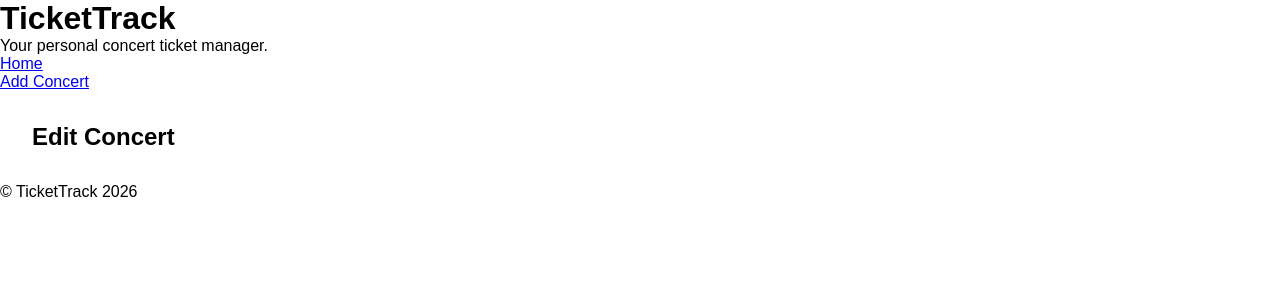
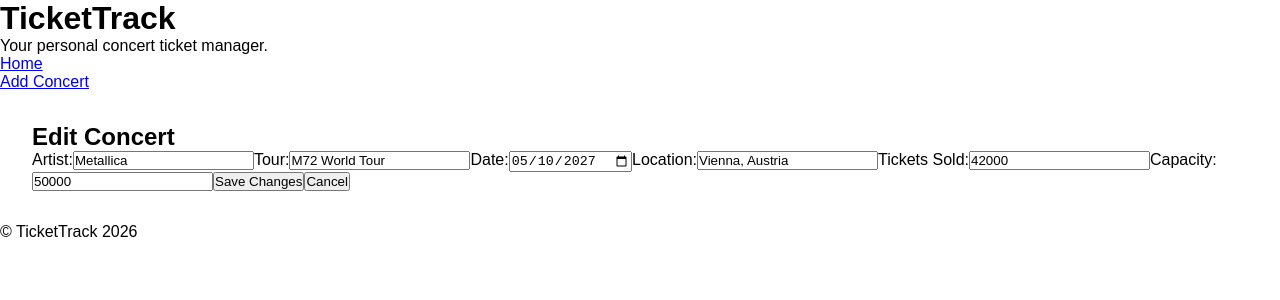
Before and after one commit to Spiritus93/TicketTrack, a React (Vite) app: page /edit-concert/1 in a window 1280 px wide. Shown: the top 300 px of the page. Built offline with nearby package versions, Linux system fonts and the light colour scheme; data requests are answered from the project's data file.

Commit message:
Added edit functionality with validation

```diff
--- a/data/db.json
+++ b/data/db.json
@@ -26,6 +26,15 @@
       "location": "Milan, Italy",
       "ticketsSold": 37000,
       "capacity": 60000
+    },
+    {
+      "artist": "Journey",
+      "tour": "Stars",
+      "date": "2026-09-09",
+      "location": "Ljubljana, Slovenia",
+      "ticketsSold": "12000",
+      "capacity": "20000",
+      "id": "LX9YUp28cmU"
     }
   ],
   "$schema": "./node_modules/json-server/schema.json"
--- a/src/pages/EditConcert/EditConcert.jsx
+++ b/src/pages/EditConcert/EditConcert.jsx
@@ -1,5 +1,231 @@
+import { useNavigate, useParams } from "react-router-dom";
+import { useEffect, useState } from "react";
+
 const EditConcert = () => {
-    return <h2>Edit Concert</h2>;
+    const { id } = useParams();
+    const url = `http://localhost:3000/concerts/${id}`;
+
+    const [concert, setConcert] = useState(null);
+
+    const navigate = useNavigate();
+
+    const [errors, setErrors] = useState({});
+
+    useEffect(() => {
+        const fetchConcert = async () => {
+            const response = await fetch(url);
+            const concert = await response.json();
+            setConcert(concert);
+        };
+
+        fetchConcert();
+    }, [id]);
+
+    const handleSubmit = async (event) => {
+        event.preventDefault();
+
+        const newErrors = {};
+
+        if (concert.artist.trim() === "") {
+            newErrors.artist = "Artist is required.";
+        }
+
+        if (concert.tour.trim() === "") {
+            newErrors.tour = "Tour is required.";
+        }
+
+        if (concert.date.trim() === "") {
+            newErrors.date = "Date is required.";
+        }
+        else {
+            const selectedDate = new Date(concert.date);
+            const currentDate = new Date();
+
+            currentDate.setHours(0, 0, 0, 0);
+
+            if (selectedDate < currentDate) {
+                newErrors.date = "Date can't be older than the current date.";
+            }
+        }
+
+        if (concert.location.trim() === "") {
+            newErrors.location = "Location is required.";
+        }
+
+        if (String(concert.ticketsSold).trim() === "") {
+            newErrors.ticketsSold = "Tickets sold is required.";
+        } else {
+            const ticketsSold = Number(concert.ticketsSold);
+
+            if (ticketsSold < 0) {
+                newErrors.ticketsSold = "Tickets sold can't be negative.";
+            }
+        }
+
+        if (String(concert.capacity).trim() === "") {
+            newErrors.capacity = "Capacity is required.";
+        } else {
+            const capacity = Number(concert.capacity);
+
+            if (capacity <= 0) {
+                newErrors.capacity = "Capacity must be greater than 0.";
+            }
+        }
+
+        if (
+            concert.ticketsSold !== "" &&
+            concert.capacity !== "" &&
+            Number(concert.ticketsSold) > Number(concert.capacity)
+        ) {
+            newErrors.ticketsSold =
+                "Tickets sold can't be greater than the capacity of the venue.";
+        }
+
+        if (Object.keys(newErrors).length > 0) {
+            setErrors(newErrors);
+            return;
+        }
+
+        await fetch(url, {
+            method: "PUT",
+            headers: {
+                "Content-Type": "application/json"
+            },
+            body: JSON.stringify(concert)
+        });
+
+        window.alert("Concert updated successfully.");
+
+        navigate(`/concert-details/${id}`);
+    };
+
+    const handleCancel = () => {
+        navigate(`/concert-details/${id}`);
+    };
+
+    return(
+        <section className="concerts">
+            <h2>Edit Concert</h2>
+            <form onSubmit={handleSubmit}>
+                <label htmlFor="artist">Artist:</label>
+                <input
+                    type="text"
+                    id="artist"
+                    name="artist"
+                    value={concert?.artist || ""}
+                    onChange={(event) => {
+                        setConcert({
+                            ...concert,
+                            artist: event.target.value
+                        });
+                    }}
+                />
+                {errors.artist && (
+                    <span className="form-error" role="alert">
+                        {errors.artist}
+                    </span>
+                )}
+
+                <label htmlFor="tour">Tour:</label>
+                <input
+                    type="text"
+                    id="tour"
+                    name="tour"
+                    value={concert?.tour || ""}
+                    onChange={(event) => {
+                        setConcert({
+                            ...concert,
+                            tour: event.target.value
+                        });
+                    }}
+                />
+                {errors.tour && (
+                    <span className="form-error" role="alert">
+                        {errors.tour}
+                    </span>
+                )}
+
+                <label htmlFor="date">Date:</label>
+                <input
+                    type="date"
+                    id="date"
+                    name="date"
+                    value={concert?.date || ""}
+                    onChange={(event) => {
+                        setConcert({
+                            ...concert,
+                            date: event.target.value
+                        });
+                    }}
+                />
+                {errors.date && (
+                    <span className="form-error" role="alert">
+                        {errors.date}
+                    </span>
+                )}
+
+                <label htmlFor="location">Location:</label>
+                <input
+                    type="text"
+                    id="location"
+                    name="location"
+                    value={concert?.location || ""}
+                    onChange={(event) => {
+                        setConcert({
+                            ...concert,
+                            location: event.target.value
+                        });
+                    }}
+                />
+                {errors.location && (
+                    <span className="form-error" role="alert">
+                        {errors.location}
+                    </span>
+                )}
+
+                <label htmlFor="ticketsSold">Tickets Sold:</label>
+                <input
+                    type="number"
+                    id="ticketsSold"
+                    name="ticketsSold"
+                    value={concert?.ticketsSold ?? ""}
+                    onChange={(event) => {
+                        setConcert({
+                            ...concert,
+                            ticketsSold: event.target.value
+                        });
+                    }}
+                />
+                {errors.ticketsSold && (
+                    <span className="form-error" role="alert">
+                        {errors.ticketsSold}
+                    </span>
+                )}
+
+                <label htmlFor="capacity">Capacity:</label>
+                <input
+                    type="number"
+                    id="capacity"
+                    name="capacity"
+                    value={concert?.capacity || ""}
+                    onChange={(event) => {
+                        setConcert({
+                            ...concert,
+                            capacity: event.target.value
+                        });
+                    }}
+                />
+                {errors.capacity && (
+                    <span className="form-error" role="alert">
+                        {errors.capacity}
+                    </span>
+                )}
+
+                <button type="submit">Save Changes</button>
+                <button type="button" onClick={handleCancel}>Cancel</button>
+            </form>
+        </section>
+    )
 };
 
 export default EditConcert;
```
